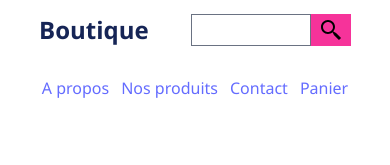
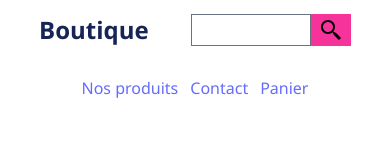
Before and after one commit to dadinaut28/ecommerce_app, a React (Vite) app in the folder frontend/: page /payment in a window 390 px wide. Shown: the top 165 px of the page. Built offline with nearby package versions, Linux system fonts and the light colour scheme; no server answers.

Commit message:
navbar responsiveness revised

```diff
--- a/frontend/src/components/NavBar.tsx
+++ b/frontend/src/components/NavBar.tsx
@@ -16,7 +16,9 @@ export function NavBar() {
           <Link className="hidden lg:inline-block" to="/">
             Accueil
           </Link>
-          <Link to="/about">A propos</Link>
+          <Link className="hidden lg:inline-block" to="/about">
+            A propos
+          </Link>
           <Link to="/products">Nos produits</Link>
           <Link to="/contact">Contact</Link>
           <Link to="/cart">Panier</Link>
```
